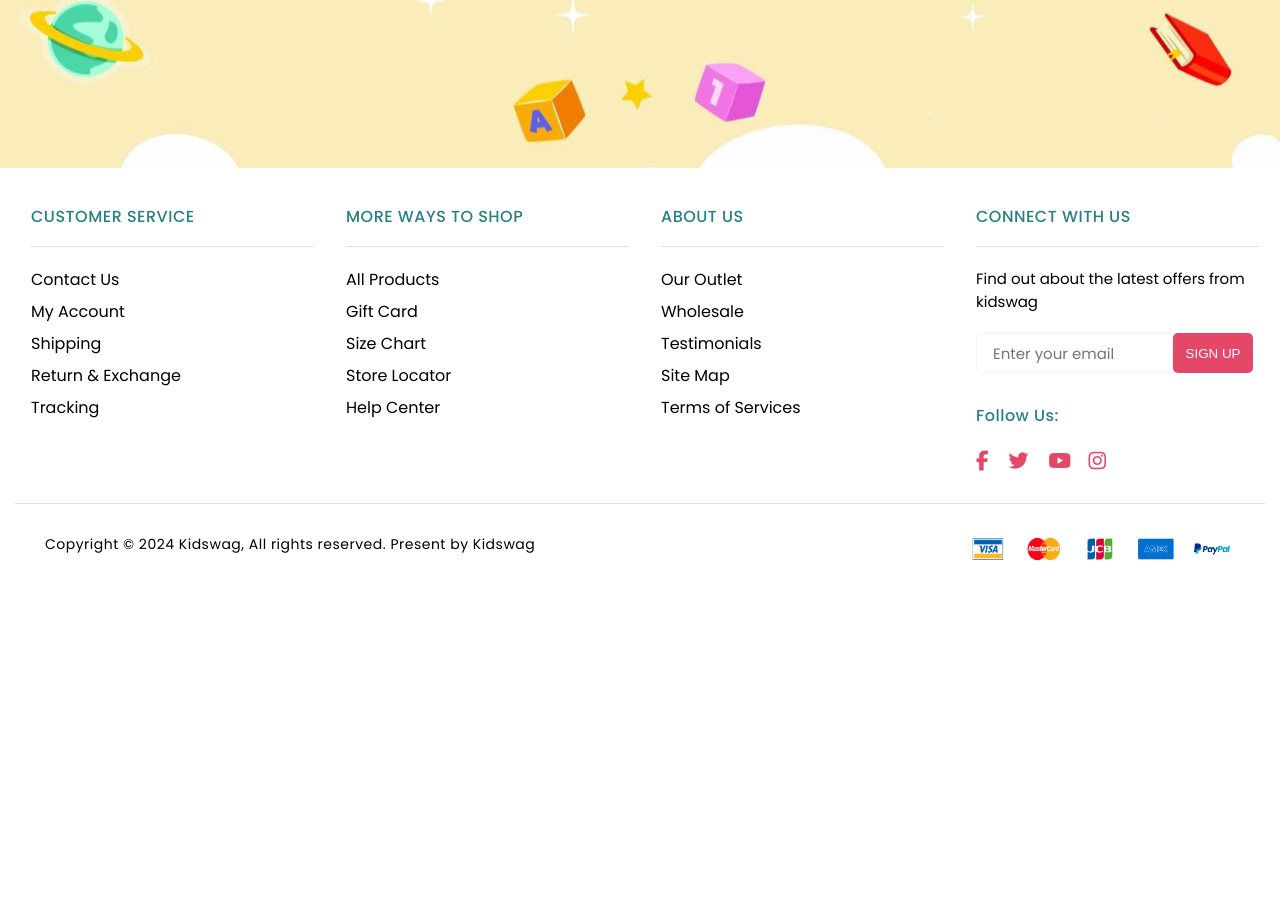
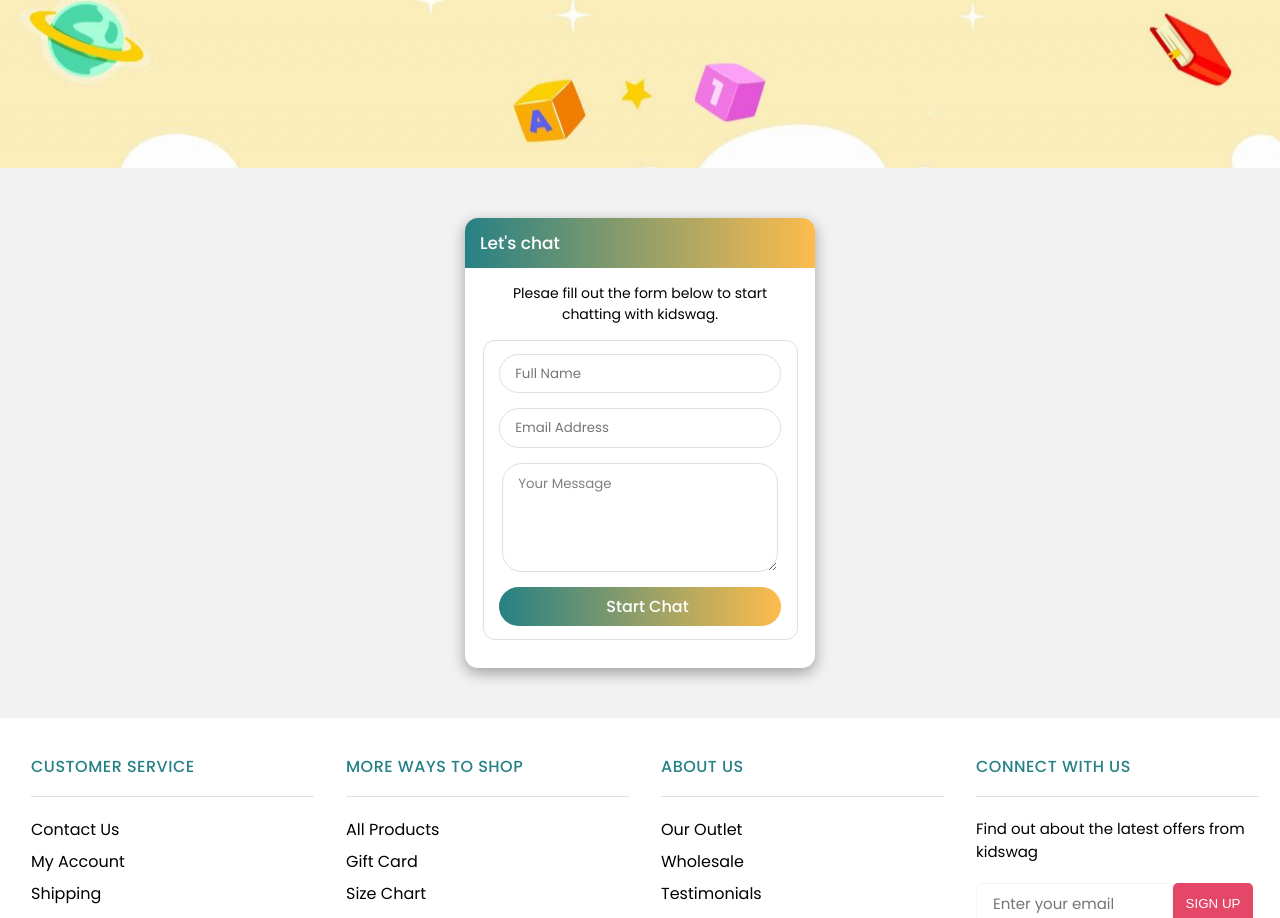
Before and after one commit to HafsaJabeen47/kidswag, a plain HTML site: page contact.html in a window 1280 px wide. Shown: the part 332-1250 px from the top of the page. Before the commit the page ends 935 px from the top, so only its background shows below. Drawn offline with Linux system fonts and the light colour scheme.

Commit message:
created contact page form

```diff
--- a/assets/css/contact.css
+++ b/assets/css/contact.css
@@ -34,3 +34,87 @@
     font-family: var(--header-font);
     color: var(--text-green-color);
 }
+
+/* Contact Us Form */
+.contact-us-form{
+    width: 100%;
+    height: 550px;
+    background-color: var(--background-grey-color);
+    display: flex;
+    align-items: center;
+}
+.contact-form-cont{
+    width: 350px;
+    height: 450px;
+    display: flex;
+    flex-direction: column;
+    align-items: center;
+    border-radius: 13px;
+    background-color: var(--white-color);
+    box-shadow: rgba(0, 0, 0, 0.35) 0px 5px 15px;
+}
+.contact-head{
+    width: 100%;
+    height: 50px;
+    background: linear-gradient(to left, #fdbc4d, #268184 );
+    border-top-left-radius: 13px;
+    border-top-right-radius: 13px;
+    padding-left: 15px;
+    line-height: 50px;
+    font-family: var(--body-font);
+    color: var(--white-color);
+    font-weight: 500;
+    font-size: 17px;
+}
+.contact-form-cont p{
+    padding: 15px 20px;
+    font-family: var(--body-font);
+    font-size: 14px;
+    text-align: center;
+}
+.contact-form{
+    width: 90%;
+    height: 300px;
+    border: 1px solid var(--Footer-divider-color);
+    border-radius: 12px;
+    display: flex;
+    flex-direction: column;
+    align-items: center;
+    gap: 15px;
+    padding: 13px 0;
+}
+.contact-form input{
+    width: 90%;
+    height: 40px;
+    border-radius: 50px;
+    border: 1px solid var(--Footer-divider-color);
+    outline: none;
+    padding-left: 15px;
+    font-family: var(--body-font);
+}
+.contact-form input:focus{
+    outline: 1px solid grey;
+}
+ #textarea{
+    width: 88%;
+    height: 110px;
+    border: 1px solid var(--Footer-divider-color);
+    padding: 10px 10px 10px 15px;
+    font-family: var(--body-font);
+    color: grey;
+    outline: 0;
+    border-radius: 20px;
+}
+#textarea:focus{
+    outline: 1px solid grey;
+}
+#contact-form-btn{
+    background: linear-gradient(to left, #fdbc4d, #268184 );
+    font-family: var(--body-font);
+    color: var(--white-color);
+    font-size: 16px;
+    font-weight: 500;
+    cursor: pointer;
+    border: 0;
+    outline: 0;
+}
--- a/contact.html
+++ b/contact.html
@@ -71,7 +71,28 @@
                 <h2>Keep In Touch</h2>
             </div>
         </div>
-     </section>
+    </section>
+
+    <!-- Contact us Form  -->
+     <div class="contact-us-form">
+        <div class="wrapper">
+            <div class="contact-form-cont">
+                <div class="contact-head">
+                    <span>Let's chat</span>
+                </div>
+                <p>Plesae fill out the form below to start chatting with kidswag.</p>
+
+                <form action="#" class="contact-form">
+                    <input type="text" placeholder="Full Name">
+                    <input type="email" placeholder="Email Address">
+                    <textarea name="textarea" id="textarea">Your Message</textarea>
+                    <input type="button" value="Start Chat" id="contact-form-btn">
+                </form>
+            </div>
+        </div>
+     </div>
+
+
 
     <!-- Footer 11 -->
     <section class="footer">
```
